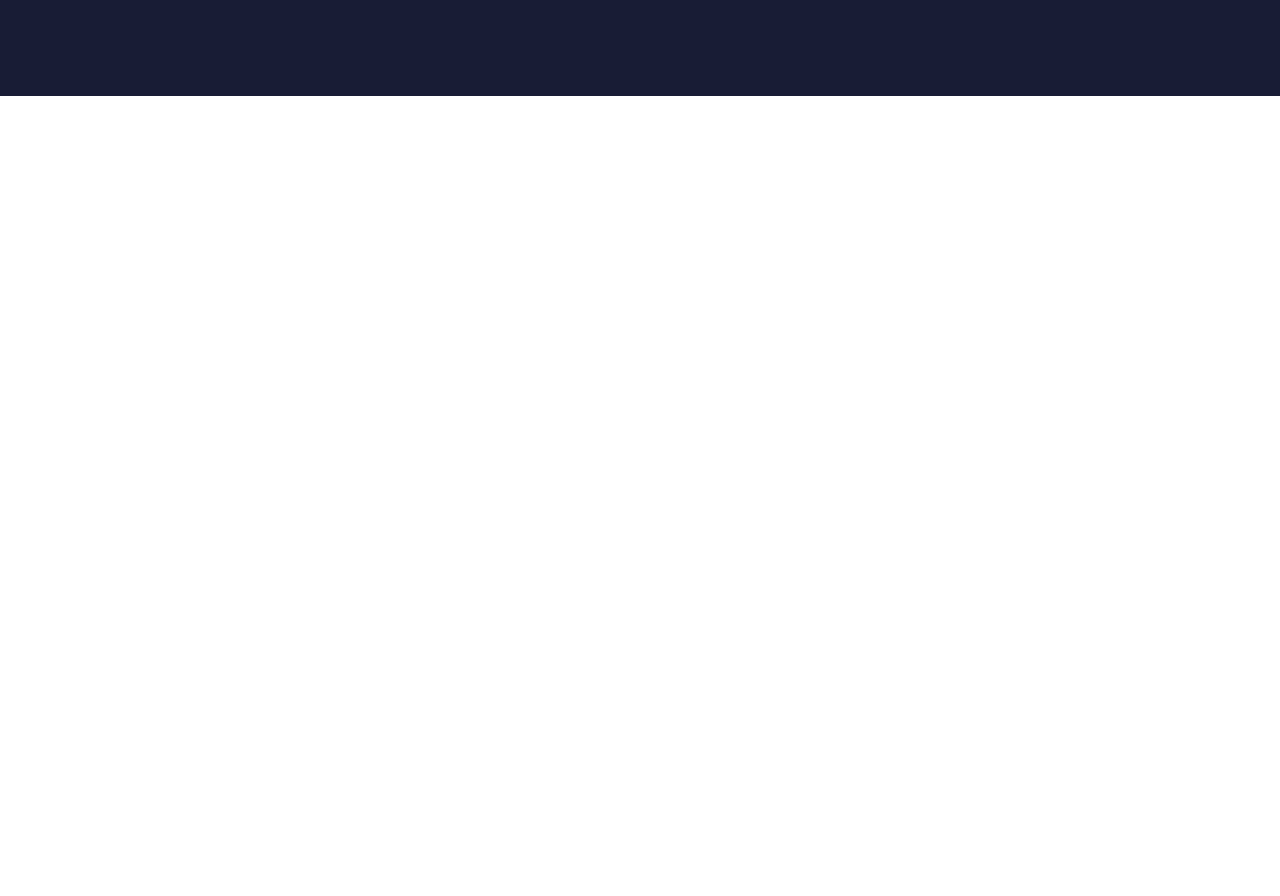
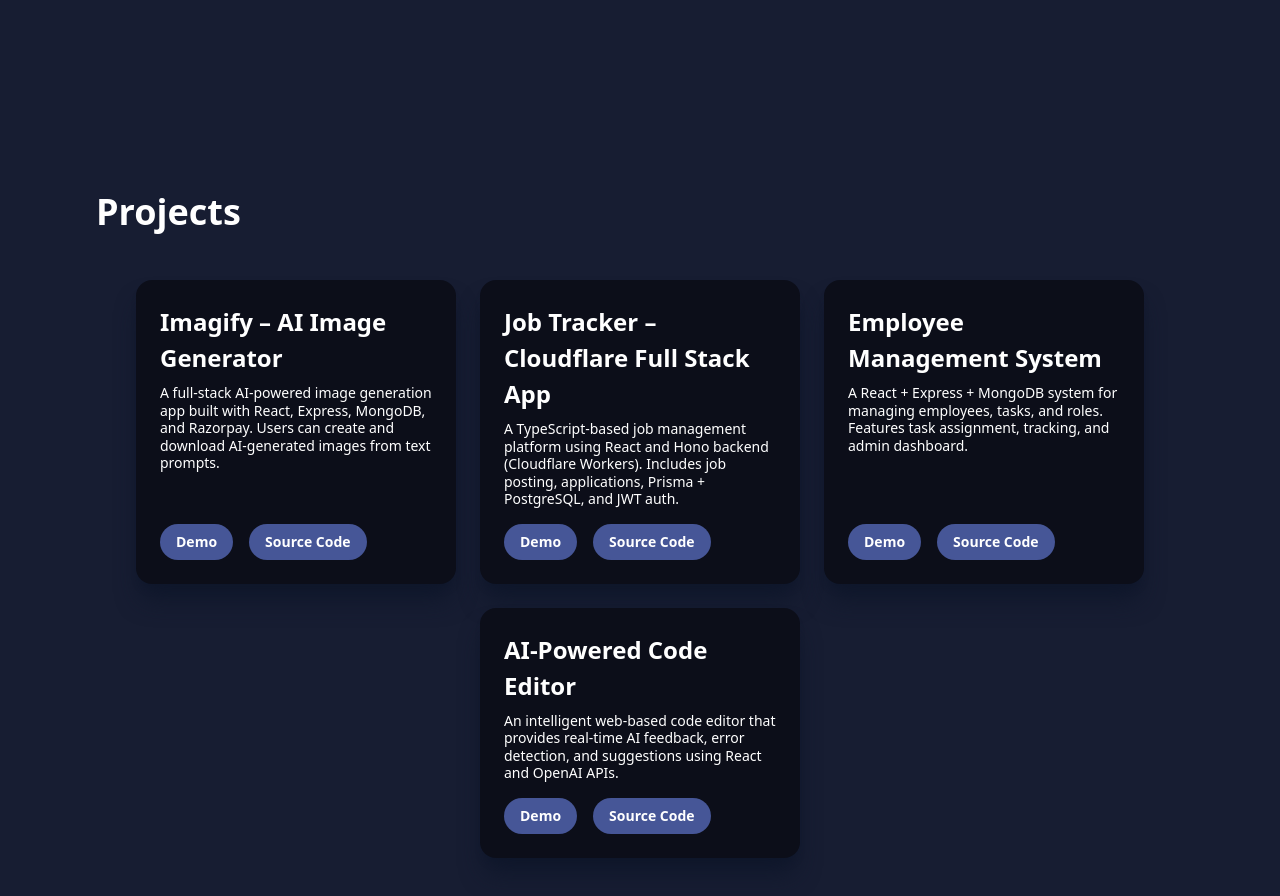
Before and after one commit to AayushKhanal47/FEF-Assignment-Portfolio, a React (Vite) app in the folder frontend/: page / in a window 1280 px wide. Shown: the part 2020-2916 px from the top of the page. Before the commit the page ends 2116 px from the top, so only its background shows below. Built offline with nearby package versions, Linux system fonts and the light colour scheme.

Commit message:
feat added: projects

```diff
--- a/frontend/src/App.jsx
+++ b/frontend/src/App.jsx
@@ -3,6 +3,7 @@
 import Home from "./Components/Home/Home";
 import About from "./Components/About/About";
 import Experience from "./Components/Experince/Experince";
+import Projects from "./Components/Projects/Projects";
 
 function App() {
   return (
@@ -11,6 +12,7 @@
       <Home />
       <About />
       <Experience />
+      <Projects />
     </div>
   );
 }
--- /dev/null
+++ b/frontend/src/Components/Projects/ProjectCard.jsx
@@ -0,0 +1,30 @@
+import React from "react";
+
+const ProjectCard = ({ title, main, demoLink, codeLink }) => {
+  return (
+    <div className="p-5 md:p-6 flex flex-col w-80 bg-[#0c0e19] shadow-xl shadow-slate-900 rounded-2xl">
+      <h3 className="text-xl md:text-2xl font-bold leading-normal mb-2">
+        {title}
+      </h3>
+      <p className="text-sm md:text-md leading-tight mb-4">{main}</p>
+      <div className="mt-auto flex gap-4">
+        <a
+          href={demoLink}
+          target="_blank"
+          rel="noopener noreferrer"
+          className="text-white py-2 px-4 text-sm md:text-md hover:opacity-85 duration-300 hover:scale-105 font-semibold rounded-3xl bg-[#465697]">
+          Demo
+        </a>
+        <a
+          href={codeLink}
+          target="_blank"
+          rel="noopener noreferrer"
+          className="text-white py-2 px-4 text-sm md:text-md hover:opacity-85 duration-300 hover:scale-105 font-semibold rounded-3xl bg-[#465697]">
+          Source Code
+        </a>
+      </div>
+    </div>
+  );
+};
+
+export default ProjectCard;
--- /dev/null
+++ b/frontend/src/Components/Projects/Projects.jsx
@@ -0,0 +1,41 @@
+import React from "react";
+import ProjectCard from "./ProjectCard";
+
+const Projects = () => {
+  return (
+    <div id="Projects" className="p-10 md:p-24 text-white">
+      <h1 className="text-2xl md:text-4xl font-bold">Projects</h1>
+      <div className="py-12 px-8 flex flex-wrap gap-6 justify-center">
+        <ProjectCard
+          title="Imagify – AI Image Generator"
+          main="A full-stack AI-powered image generation app built with React, Express, MongoDB, and Razorpay. Users can create and download AI-generated images from text prompts."
+          demoLink="#"
+          codeLink="https://github.com/AayushKhanal47/Imagify"
+        />
+
+        <ProjectCard
+          title="Job Tracker – Cloudflare Full Stack App"
+          main="A TypeScript-based job management platform using React and Hono backend (Cloudflare Workers). Includes job posting, applications, Prisma + PostgreSQL, and JWT auth."
+          demoLink="#"
+          codeLink="https://github.com/AayushKhanal47/Job-Tracker"
+        />
+
+        <ProjectCard
+          title="Employee Management System"
+          main="A React + Express + MongoDB system for managing employees, tasks, and roles. Features task assignment, tracking, and admin dashboard."
+          demoLink="#"
+          codeLink="https://github.com/AayushKhanal47/Employee-Management-System"
+        />
+
+        <ProjectCard
+          title="AI-Powered Code Editor"
+          main="An intelligent web-based code editor that provides real-time AI feedback, error detection, and suggestions using React and OpenAI APIs."
+          demoLink="#"
+          codeLink="https://github.com/AayushKhanal47/AI-Powered-Code-Editor"
+        />
+      </div>
+    </div>
+  );
+};
+
+export default Projects;
```
